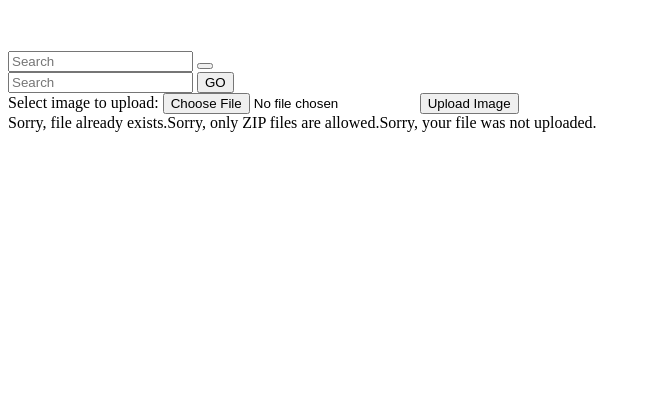
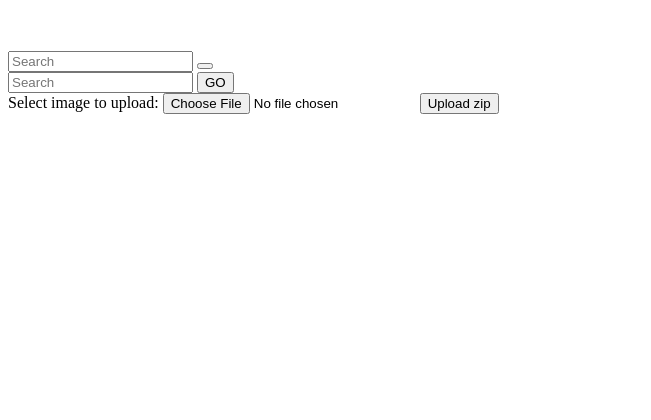
Before and after one commit to radu-solca/StoW, a PHP site: page /StoW/upload in a window 1280 px wide. Shown: the top 420 px of the page, without its empty margins (0-651 px from the left). Run offline with PHP 8.4, Linux system fonts and the light colour scheme; data that the repository does not hold is empty; some libraries are stand-ins or nearby versions.

Commit message:
some restrictions for upload directory

```diff
--- a/app/controllers/Upload.php
+++ b/app/controllers/Upload.php
@@ -82,33 +82,19 @@ class Upload extends Controller{
 
 	    }
 
-
 	public function index(){
 		$this->view('upload');
+	}
+	public function uploadZip(){
 
 		$validJSON = 1;
 		$target_dir = "../stories/";
 		$target_file = $target_dir . basename($_FILES["fileToUpload"]["name"]);
 		$uploadOk = 1;
 		$imageFileType = pathinfo($target_file,PATHINFO_EXTENSION);
-			// Check if image file is a actual image or fake image
-		if(isset($_POST["submit"])) {
-			$check = getimagesize($_FILES["fileToUpload"]["tmp_name"]);
-			if($check !== false) {
-				echo "File is an image - " . $check["mime"] . ".";
-				$uploadOk = 0;
-			} else {
-				echo "File is a ZIP.";
-				$uploadOk = 1;
-			}
-		}
-			// Check if file already exists
-		if (file_exists($target_file)) {
-			echo "Sorry, file already exists.";
-			$uploadOk = 0;
-		}
+
 			// Check file size
-		if ($_FILES["fileToUpload"]["size"] > 500000) {
+		if ($_FILES["fileToUpload"]["size"] > 50000000) {
 			echo "Sorry, your file is too large.";
 			$uploadOk = 0;
 		}
@@ -125,16 +111,21 @@ class Upload extends Controller{
 		if (move_uploaded_file($_FILES["fileToUpload"]["tmp_name"], $target_file)) {
 			if($this->validateJSON($target_file)){
 				echo "The file ". basename( $_FILES["fileToUpload"]["name"]). " has been uploaded.";
-
+				//create the directory path we want to create
 				$dirPath = str_replace(' ', '', $this->storyTitle); // Replaces all spaces with hyphens.
 
    				$dirPath = preg_replace('/[^A-Za-z0-9\-]/', '', $dirPath); // Removes special chars.
 
    				$dirPath = "../stories/".$dirPath;
 
+   				//check if the directory with story's title allready exists
+   				if (file_exists($dirPath)) {
+					echo "Sorry, story already exists.";
+				} else{
+	   				//create the directory
 					mkdir($dirPath);
 
-				//unziping the file in directory with storyTitle
+					//unziping the file in directory
 					$zip = new ZipArchive;
 					$res = $zip->open($target_file);
 					if ($res === TRUE) {
@@ -149,8 +140,9 @@ class Upload extends Controller{
 					echo $dirPath;
 
 					Story::insertFromJSON($_SESSION['userData']['ID'],$dirPath);
-
+					//delete zip file
 					unlink($target_file);
+					}
 			} else{
 				unlink($target_file);
 			}
--- a/app/views/upload.php
+++ b/app/views/upload.php
@@ -24,7 +24,7 @@
 <form action="upload" method="post" enctype="multipart/form-data">
     	Select image to upload:
     <input type="file" name="fileToUpload" id="fileToUpload">
-    <input type="submit" value="Upload Image" name="submit">
+    <input type="submit" value="Upload zip" name="submit">
 </form>
 
 	<script src="assets/js/nav.js"></script>
```
Lines whose indentation alone changed are shown as unchanged.
